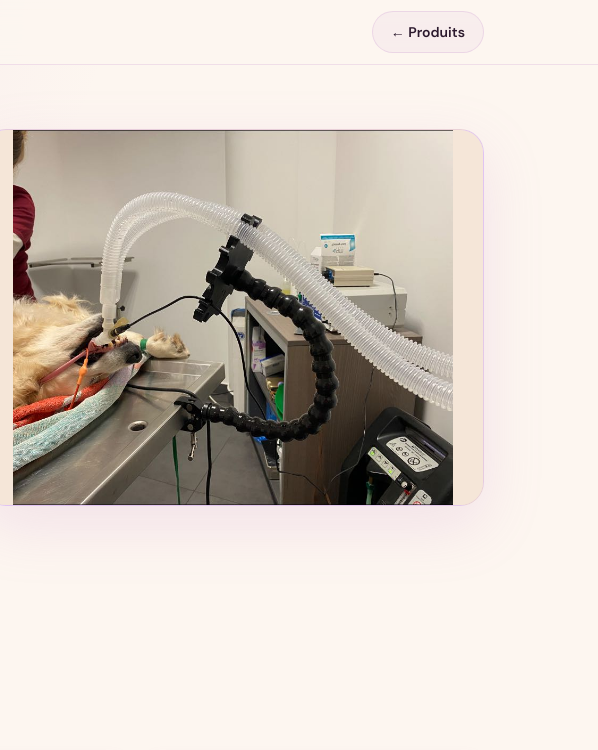
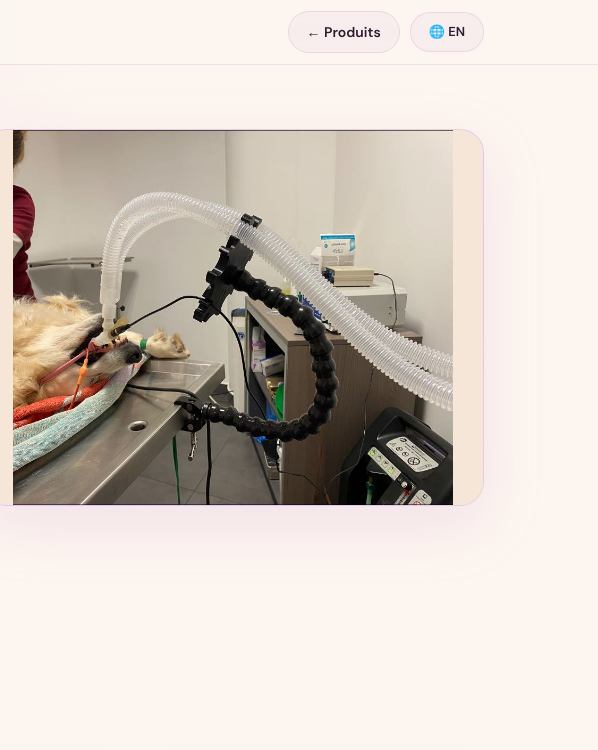
Before and after one commit to Flo-whatever/VetoProtec, a plain HTML site: page PetAnesth.html in a window 1280 px wide. Shown: the top 750 px of the page, 682-1280 px from the left. Drawn offline with Linux system fonts and the light colour scheme.

Commit message:
Add language switch link to header

```diff
--- a/PetAnesth.html
+++ b/PetAnesth.html
@@ -246,6 +246,7 @@
     </a>
     <div class="nav-right">
       <a class="btn" href="/#produits">← Produits</a>
+      <a class="btn" href="/en/" style="font-size:13px">🌐 EN</a>
     </div>
   </div>
 </header>
```
